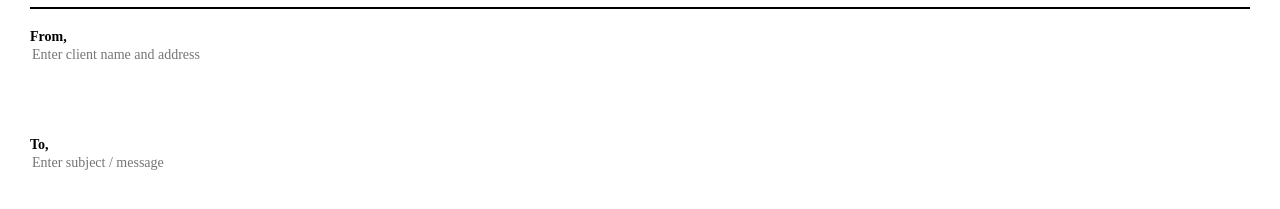
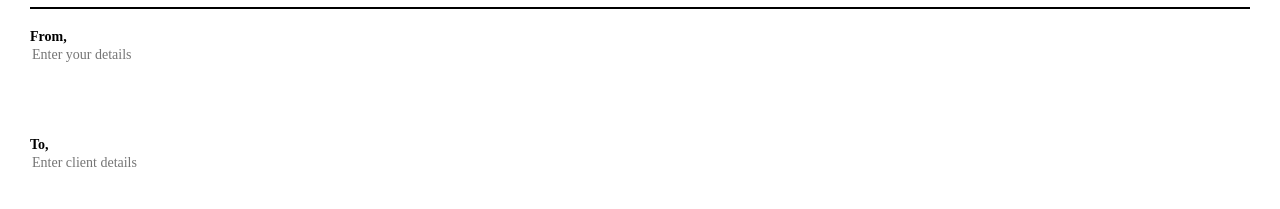
Before and after one commit to akshayakannan0503-arch/vignu-enterprises, a plain HTML site: page index.html in a window 1280 px wide. Shown: the part 105-314 px from the top of the page. Drawn offline with Linux system fonts and the light colour scheme.

Commit message:
Update index.html
3

```diff
--- a/index.html
+++ b/index.html
@@ -77,7 +77,7 @@
 </style>
 </head>
 <body>
-<!-- HEADER (STATIC - DO NOT CHANGE) -->
+<!-- HEADER (STATIC) -->
 <div class="header">
 <div>
 <div class="company">VIGNU ENTERPRISES</div>
@@ -94,15 +94,15 @@
     Chennai - 600060
 </div>
 </div>
+<!-- FROM SECTION (EDITABLE) -->
+<div class="section">
+<div class="label">From,</div>
+<textarea id="fromSection" rows="4" placeholder="Enter your details"></textarea>
+</div>
 <!-- TO SECTION (EDITABLE) -->
 <div class="section">
-<div class="label">From,</div>
-<textarea id="fromSection" rows="4" placeholder="Enter client name and address"></textarea>
-</div>
-<!-- SIR SECTION (EDITABLE) -->
-<div class="section">
 <div class="label">To,</div>
-<textarea id="toSection" rows="4" placeholder="Enter subject / message"></textarea>
+<textarea id="toSection" rows="4" placeholder="Enter client details"></textarea>
 </div>
 </body>
 </html>
```
